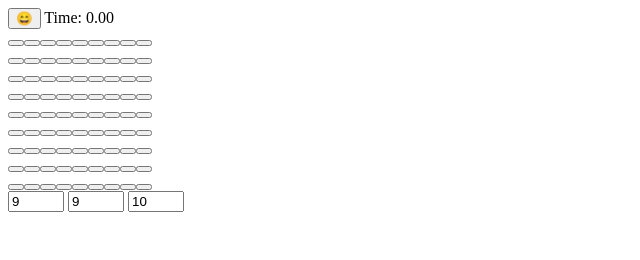
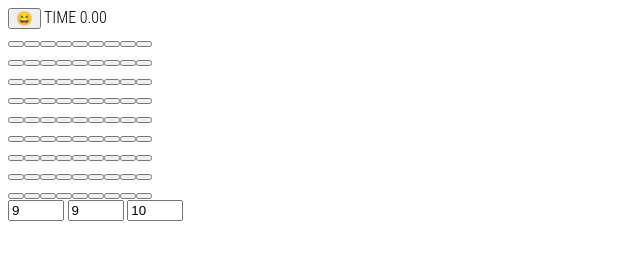
Before and after one commit to vetaylor/emoji-minesweeper, a plain HTML site: page index.html in a window 1280 px wide. Shown: the whole page, without its empty margins (0-640 px from the left). Drawn offline with nearby package versions, Linux system fonts and the light colour scheme.

Commit message:
Created a file for CSS

```diff
--- /dev/null
+++ b/emoji-minesweeper.css
@@ -0,0 +1,4 @@
+body {
+	font-family: 'Roboto Condensed', sans-serif;
+	font-weight: 300;
+}
--- a/index.html
+++ b/index.html
@@ -1,8 +1,9 @@
 <!DOCTYPE html>
 <html>
 	<head>
+		<title>Emoji Minesweeper</title>
 		<meta http-equiv="content-type" content="text/html;charset=utf-8" />
-		<title>Emoji Minesweeper</title>
+		<link rel="stylesheet" type="text/css" href="emoji-minesweeper.css" />
 	</head>
 
 	<body>
@@ -10,7 +11,7 @@
 
 			<div>
 				<button class="gameStatus" type="button">😄</button>
-				<span>Time: </span>
+				<span>TIME </span>
 				<span class="timer">0.00</span>
 			</div>
 
```
